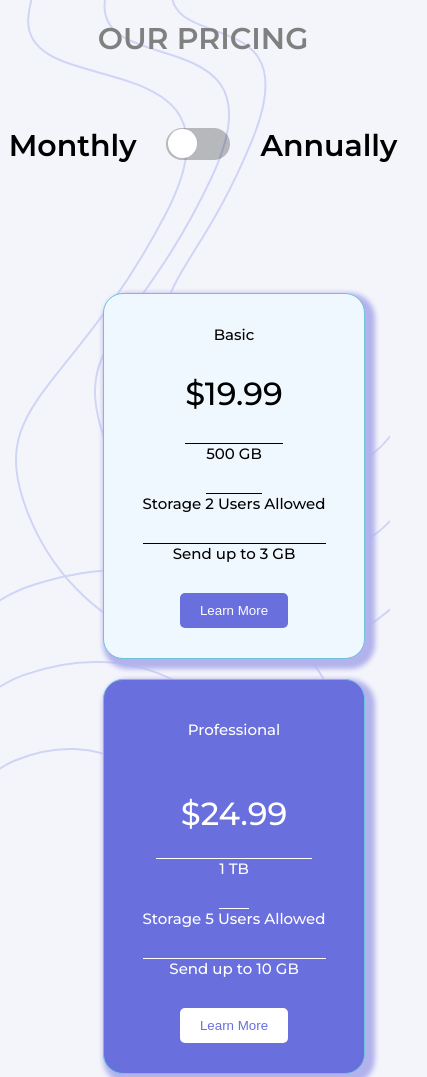
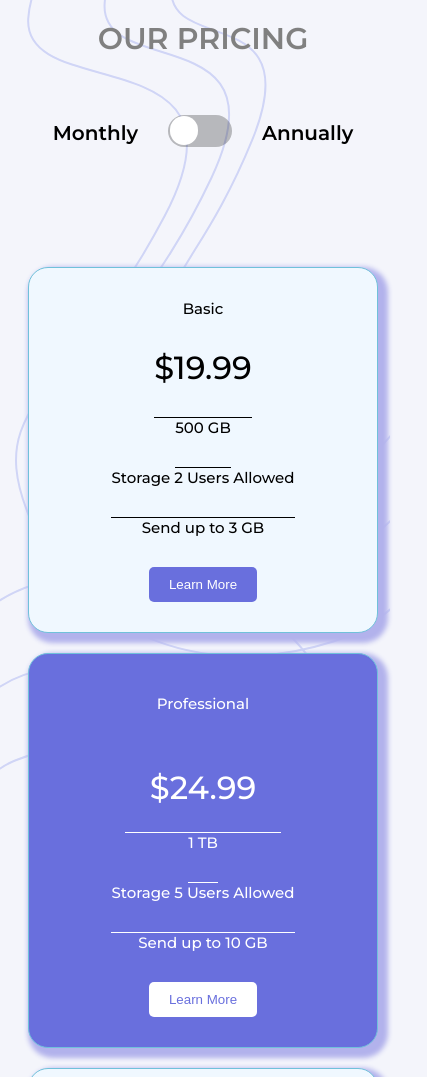
Before and after one commit to Aryan9bisht/pricing-project-updated, a plain HTML site: page index.html in a window 390 px wide. Shown: the top 1077 px of the page, 427 px wide, since content can reach past the window. Drawn offline with Linux system fonts and the light colour scheme.

Commit message:
updated mobile

```diff
--- a/style.css
+++ b/style.css
@@ -191,7 +191,7 @@ input[type="checkbox"] {
     .pricing {
         flex-direction: column;
         height: auto;
-        width: fit-content;
+        width: auto;
         display: flex;
         margin-top: 10%;
         padding: 20px;
@@ -204,9 +204,9 @@ input[type="checkbox"] {
     .second,
     .third {
         margin-top: 20px;
-        margin-left: 75px;
+
         height: auto;
-        width: 100%;
+        width: auto;
         justify-content: center;
     }
 
@@ -225,4 +225,7 @@ input[type="checkbox"] {
     .toggleSwitch {
         margin-top: -10px;
     }
+    .plans{
+        font-size: x-small;
+    }
 }
```
